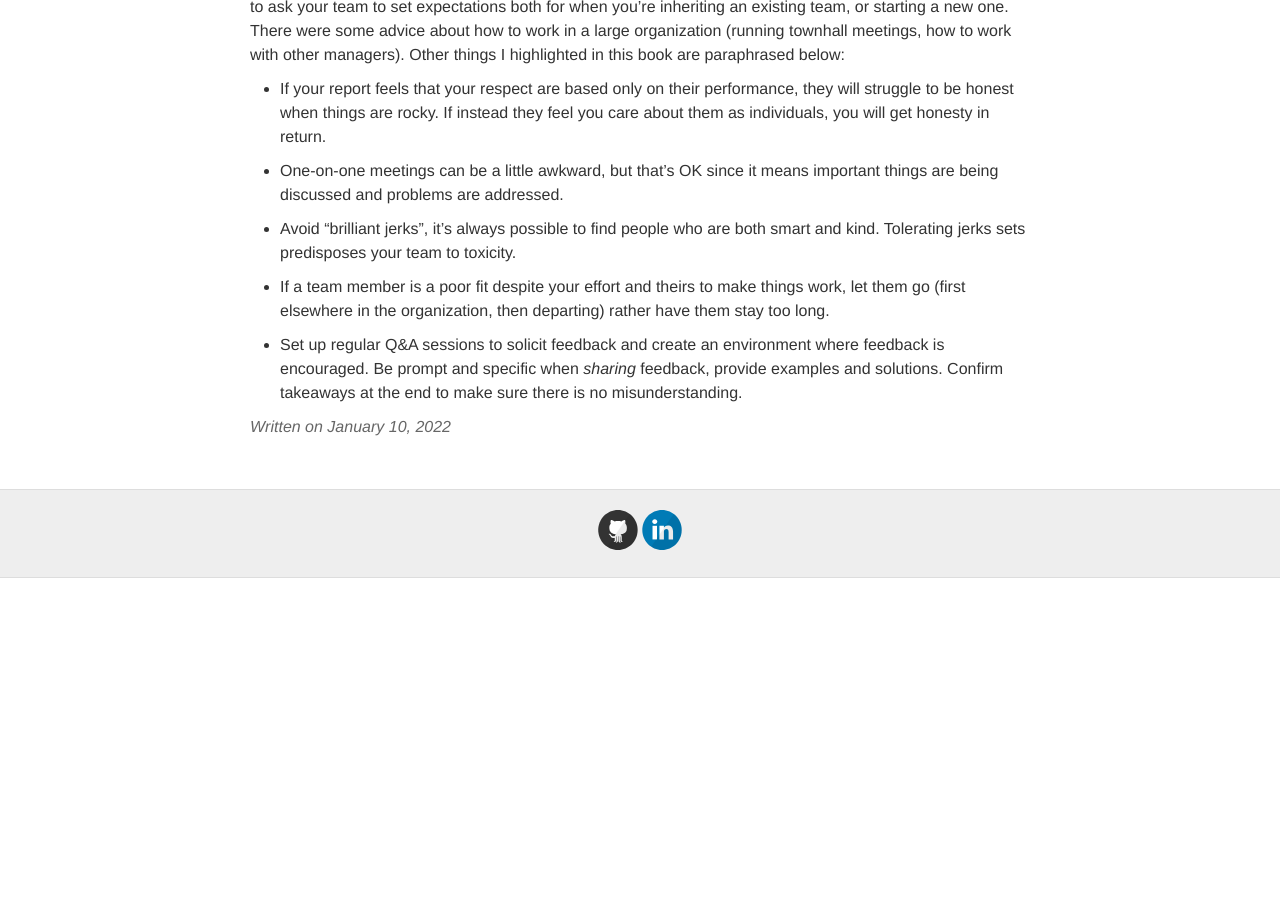
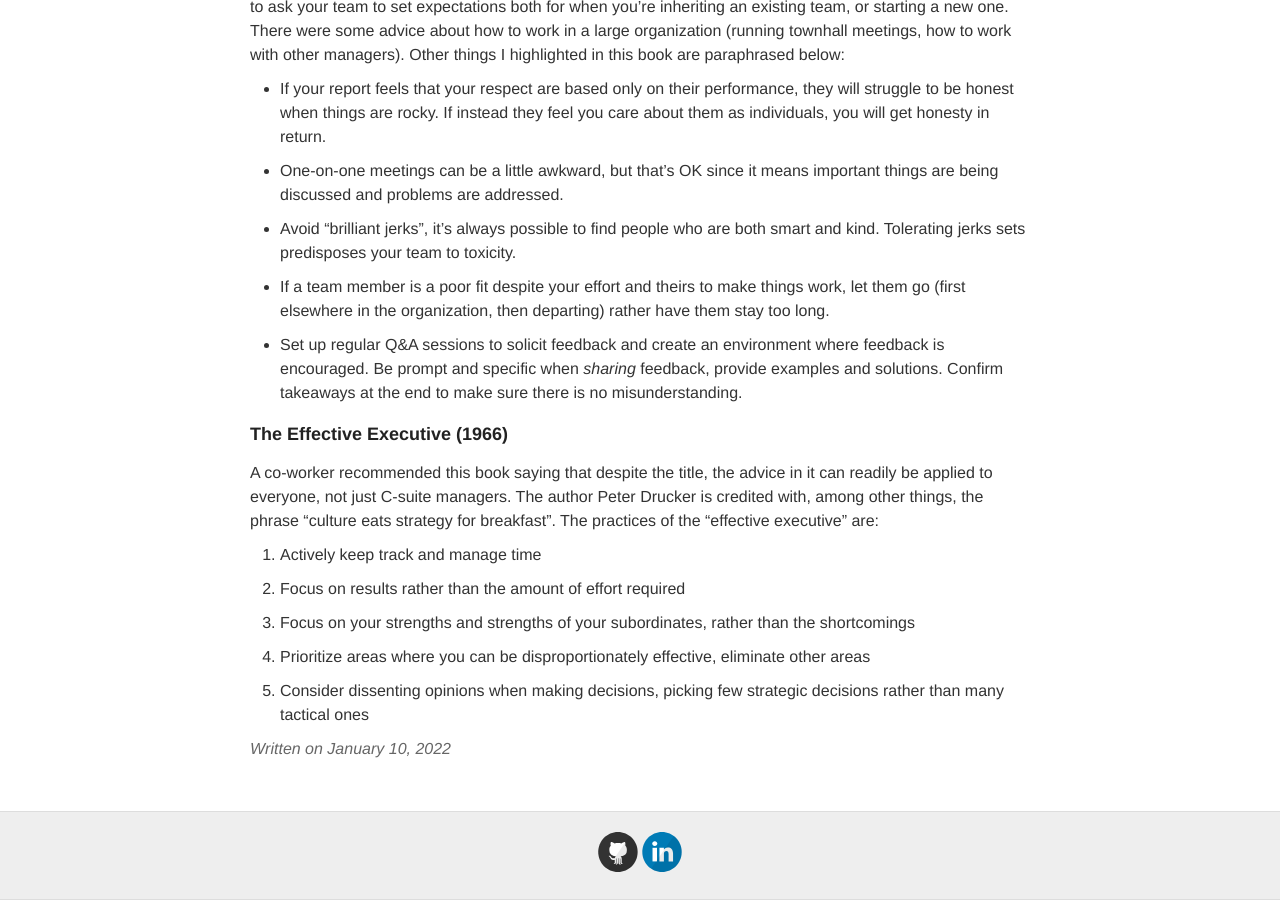
Before and after one commit to ptvan/ptvan.github.io, a Jekyll site: the page built from _posts/2022-01-10-management-books-and-workshops.md, in a window 1280 px wide and 900 px high, scrolled down 1128 px. Built offline with Jekyll 4.4.1, drawn with Linux system fonts in a browser that asks for light colours; before the commit the page ends 1706 px from its top, so only the background shows below that.

Commit message:
updated management books post

```diff
--- a/_posts/2022-01-10-management-books-and-workshops.md
+++ b/_posts/2022-01-10-management-books-and-workshops.md
@@ -36,3 +36,17 @@ This book was recommended to me during the bootcamp above, appropriately, since
 - If a team member is a poor fit despite your effort and theirs to make things work, let them go (first elsewhere in the organization, then departing) rather have them stay too long.
 
 - Set up regular Q&A sessions to solicit feedback and create an environment where feedback is encouraged. Be prompt and specific when _sharing_ feedback, provide examples and solutions. Confirm takeaways at the end to make sure there is no misunderstanding.
+
+### The Effective Executive (1966)
+
+A co-worker recommended this book saying that despite the title, the advice in it can readily be applied to everyone, not just C-suite managers. The author Peter Drucker is credited with, among other things, the phrase "culture eats strategy for breakfast". The practices of the "effective executive" are:
+
+1. Actively keep track and manage time
+
+2. Focus on results rather than the amount of effort required
+
+3. Focus on your strengths and strengths of your subordinates, rather than the shortcomings
+
+4. Prioritize areas where you can be disproportionately effective, eliminate other areas
+
+5. Consider dissenting opinions when making decisions, picking few strategic decisions rather than many tactical ones
```
